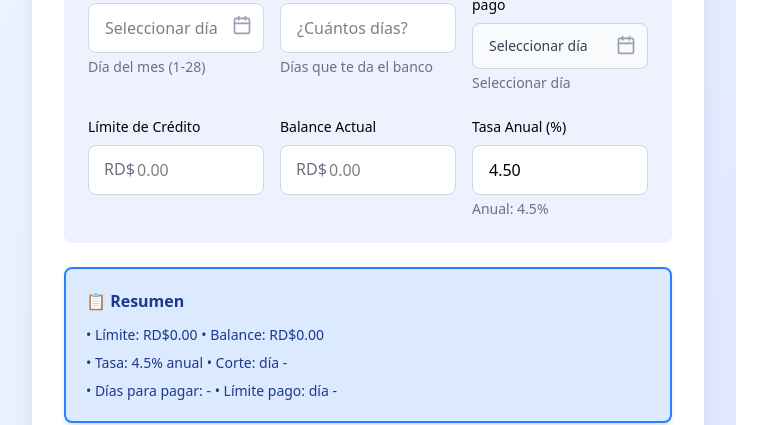
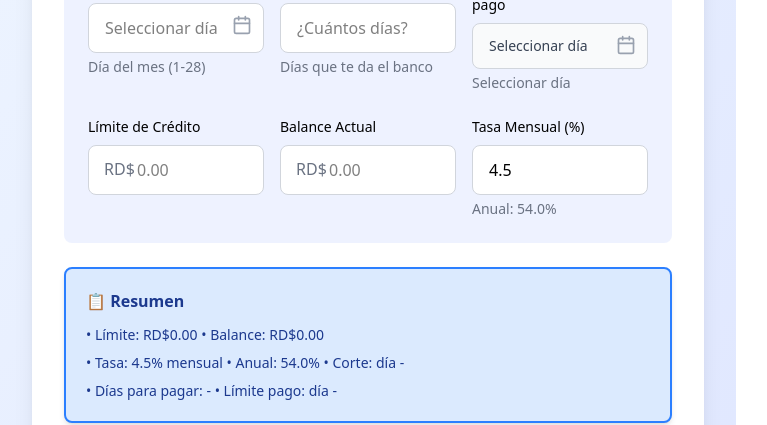
Before and after one commit to drfernandez1221-coder/planificador-financiero, a React (Vite) app: page / in a window 1280 px wide. Shown: the part 374-799 px from the top of the page, without its empty margins (0-767 px from the left). Built offline with nearby package versions, Linux system fonts and the light colour scheme.

Commit message:
SIN ERRORES

```diff
--- a/src/App.jsx
+++ b/src/App.jsx
@@ -8,13 +8,14 @@ export default function CreditCardPlanner() {
   const [gameState, setGameState] = useState('setup');
   const [balance, setBalance] = useState(0);
   const [creditLimit, setCreditLimit] = useState(0);
-  const [annualRate, setAnnualRate] = useState(4.5); // default annual rate 4.5%
-  const monthlyRate = annualRate / 12 / 100; // derived monthly rate (decimal)
+  const [monthlyRateInput, setMonthlyRateInput] = useState('4.5'); // default monthly rate (%) as string (editable & clearable)
+  const monthlyRate = (parseFloat(monthlyRateInput) || 0) / 100; // derived monthly rate (decimal)
+  const computedAnnualDisplay = monthlyRateInput === '' ? '-' : (monthlyRate * 12 * 100).toFixed(1);
   const [totalInterestPaid, setTotalInterestPaid] = useState(0);
-  const [achievements, setAchievements] = useState([]);
-  const [showWarning, setShowWarning] = useState(false);
+  const [_achievements, setAchievements] = useState([]);
+  const [_showWarning, setShowWarning] = useState(false);
   const [showSettings, setShowSettings] = useState(false);
-  const [showCellMenu, setShowCellMenu] = useState(null);
+  const [_showCellMenu, setShowCellMenu] = useState(null);
 
   const [customPayment, setCustomPayment] = useState('');
   const [additionalPayment, setAdditionalPayment] = useState('');
@@ -37,7 +38,6 @@ export default function CreditCardPlanner() {
 
   const minPayment = Math.max(balance * 0.05, 25);
   const availableCredit = creditLimit - balance;
-  const annualRateDisplay = Number(annualRate).toFixed(1);
 
   // Calcular fecha límite de pago dinámicamente basada en días para pagar
   const calculatePaymentDueDay = () => {
@@ -110,7 +110,7 @@ export default function CreditCardPlanner() {
   };
 
   // Función para parsear montos desde formato RD$XXX,XXX.XX
-  const parseCurrency = (value) => {
+  const _parseCurrency = (value) => {
     if (!value) return 0;
     // Remover "RD$", espacios y puntos de miles
     const cleaned = value.replace(/RD\$|[\s.]/g, '').replace(',', '.');
@@ -192,25 +192,25 @@ export default function CreditCardPlanner() {
 
       // Ajustar el último pago para que saldar exactamente o con margen de 0.10
       let testBalance = balance;
-      let totalInterest = totalInterestPaid;
+      let _totalInterest = totalInterestPaid;
       for (let i = 0; i < planMonths; i++) {
         const payment = parseFloat(graduatedPlan[i]);
         const interest = testBalance * monthlyRate;
         const principal = payment - interest;
         testBalance = Math.max(testBalance - principal, 0);
-        totalInterest += interest;
+        _totalInterest += interest;
       }
 
       // Si queda remanente, ajustarlo en el último pago
       if (testBalance > 0.10) {
         let adjustedBalance = balance;
-        let adjustedInterest = totalInterestPaid;
+        let _adjustedInterest = totalInterestPaid;
         for (let i = 0; i < planMonths - 1; i++) {
           const payment = parseFloat(graduatedPlan[i]);
           const interest = adjustedBalance * monthlyRate;
           const principal = payment - interest;
           adjustedBalance -= principal;
-          adjustedInterest += interest;
+          _adjustedInterest += interest;
         }
         // Último pago debe ser suficiente para pagar el balance + interés
         const lastInterest = adjustedBalance * monthlyRate;
@@ -222,7 +222,7 @@ export default function CreditCardPlanner() {
     }
   };
 
-  const fillCellWithPercentage = (cellIndex, percentage) => {
+  const _fillCellWithPercentage = (cellIndex, percentage) => {
     const newPlan = [...paymentPlan];
     const cellPayment = minPayment * (1 + percentage / 100);
     newPlan[cellIndex] = cellPayment.toFixed(2);
@@ -285,7 +285,7 @@ export default function CreditCardPlanner() {
 
   const planProjection = calculatePlanProjection();
 
-  const updatePaymentPlan = (index, value) => {
+  const _updatePaymentPlan = (index, value) => {
     const newPlan = [...paymentPlan];
     newPlan[index] = value;
     setPaymentPlan(newPlan);
@@ -335,13 +335,13 @@ export default function CreditCardPlanner() {
     ? calculateProjection(parseFloat(customPayment), parseFloat(additionalPayment) || 0)
     : { months: 0, totalInterest: 0 };
 
-  const achievementsList = {
+  const _achievementsList = {
     big_payment: { icon: '💪', text: 'Pagaste el doble del mínimo' },
     consistent: { icon: '🎯', text: 'Tres pagos consecutivos sobre el mínimo' },
     debt_free: { icon: '🎉', text: '¡Libre de deudas!' }
   };
 
-  const generatePaymentPlan = () => {
+  const _generatePaymentPlan = () => {
     const recommendedPayment = Math.max(minPayment * 1.5, 50);
     const projection = calculateProjection(recommendedPayment);
 
@@ -616,17 +616,18 @@ export default function CreditCardPlanner() {
                 </div>
 
                 <div>
-                  <label className="block text-sm font-medium mb-2">Tasa Anual (%)</label>
+                  <label className="block text-sm font-medium mb-2">Tasa Mensual (%)</label>
                   <input
                     type="number"
-                    value={annualRate.toFixed(2)}
-                    onChange={(e) => setAnnualRate(Math.max(0, parseFloat(e.target.value) || 0))}
+                    value={monthlyRateInput}
+                    onChange={(e) => setMonthlyRateInput(e.target.value)}
                     className="w-full px-4 py-3 border border-gray-300 rounded-lg focus:ring-2 focus:ring-indigo-500"
                     step="0.1"
                     min="0"
+                    placeholder="4.5"
                   />
                   <div className="text-sm text-gray-500 mt-1">
-                    Anual: {annualRateDisplay}%
+                    Anual: {computedAnnualDisplay !== '-' ? `${computedAnnualDisplay}%` : '-'}
                   </div>
                 </div>
               </div>
@@ -636,7 +637,7 @@ export default function CreditCardPlanner() {
               <h3 className="font-bold text-blue-900 mb-3 text-base">📋 Resumen</h3>
               <div className="text-sm text-blue-900 space-y-2 font-medium">
                 <div>• Límite: {formatCurrency(creditLimit)} • Balance: {formatCurrency(balance)}</div>
-                <div>• Tasa: {annualRate}% anual • Corte: día {cutoffDay || '-'}</div>
+                <div>• Tasa: {monthlyRateInput || '-'}% mensual • Anual: {computedAnnualDisplay !== '-' ? `${computedAnnualDisplay}%` : '-'} • Corte: día {cutoffDay || '-'}</div>
                 <div>• Días para pagar: {daysToPayInput || '-'} • Límite pago: día {effectivePaymentDueDay || '-'}</div>
               </div>
             </div>
@@ -713,11 +714,11 @@ export default function CreditCardPlanner() {
                   </div>
                 </div>
                 <div>
-                  <label className="block text-sm font-medium mb-2">Tasa Anual (%)</label>
+                  <label className="block text-sm font-medium mb-2">Tasa Mensual (%)</label>
                   <input
                     type="number"
-                    value={annualRate.toFixed(2)}
-                    onChange={(e) => setAnnualRate(Math.max(0, parseFloat(e.target.value) || 0))}
+                    value={monthlyRateInput}
+                    onChange={(e) => setMonthlyRateInput(e.target.value)}
                     className="w-full px-3 py-2 border border-gray-300 rounded-lg focus:ring-2 focus:ring-indigo-500"
                     step="0.1"
                     min="0"
@@ -726,7 +727,7 @@ export default function CreditCardPlanner() {
                 <div>
                   <label className="block text-sm font-medium mb-2">Tasa Anual</label>
                   <div className="w-full px-3 py-2 bg-gray-100 border border-gray-300 rounded-lg">
-                    {annualRateDisplay}%
+                    {computedAnnualDisplay !== '-' ? `${computedAnnualDisplay}%` : '-'}
                   </div>
                 </div>
               </div>
```
